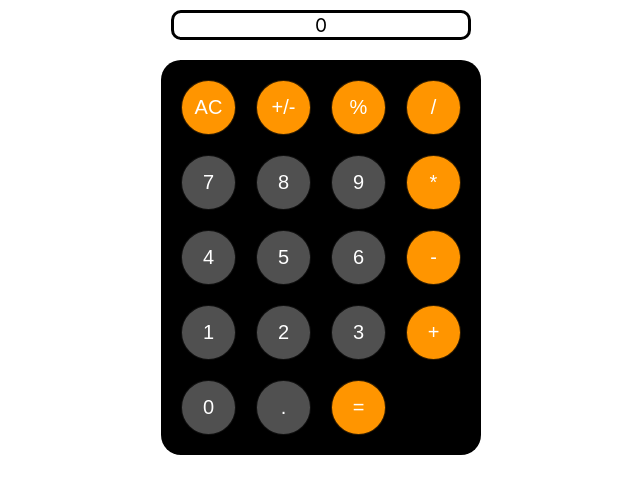
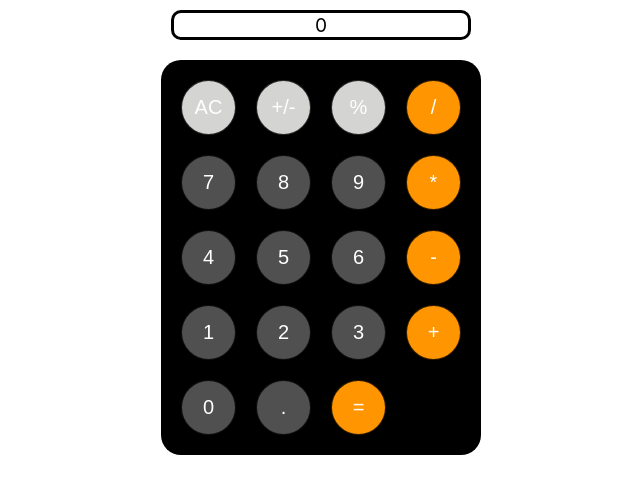
Before and after one commit to derekm28/Calculator, a React (Create React App) app: page / in a window 1280 px wide. Shown: the top 494 px of the page, without its empty margins (329-969 px from the left). Built offline with nearby package versions, Linux system fonts and the light colour scheme.

Commit message:
updates to button colors

```diff
--- a/src/components/button.css
+++ b/src/components/button.css
@@ -11,6 +11,15 @@
     height: 55px;
     width: 55px;
     background-color: #FF9500;
+    border-radius: 50%;
+    display: inline-block;
+    color: white;
+}
+
+.top-symbols {
+    height: 55px;
+    width: 55px;
+    background-color: #D4D4D2;
     border-radius: 50%;
     display: inline-block;
     color: white;
--- a/src/components/calculator.js
+++ b/src/components/calculator.js
@@ -8,9 +8,9 @@ export default function Calculator() {
   const [displayValue, setDisplayValue] = useState(0);
   const [previousValue, setPreviousValue] = useState(displayValue);
   const buttonData = [
-    {value : "AC", type : "symbol"},
-    {value : "+/-", type : "symbol"},
-    {value : "%", type : "symbol"},
+    {value : "AC", type : "top-symbol"},
+    {value : "+/-", type : "top-symbol"},
+    {value : "%", type : "top-symbol"},
     {value : "/", type : "symbol"},
     {value : "7", type : "number"},
     {value : "8", type : "number"},
@@ -87,15 +87,12 @@ export default function Calculator() {
         }
         break;
 
-      case "clear":
-        if ((<Button text="AC" />)) {
-          updatedDisplayValue = "0";
-        } else {
-        }
+      case "AC":
+        updatedDisplayValue = "0";
         break;
 
       case "0":
-        updatedDisplayValue += inputValue;
+        updatedDisplayValue += "0";
         break;
 
       case "1":
@@ -138,7 +135,12 @@ export default function Calculator() {
         console.log("Error, should not reach default");
     }
 
-    setDisplayValue(updatedDisplayValue);
+    if(updatedDisplayValue.includes(".")){
+      setDisplayValue(parseFloat(updatedDisplayValue));
+    }else{
+      setDisplayValue(parseInt(updatedDisplayValue));
+    }
+
   };
 
   return (
@@ -152,7 +154,8 @@ export default function Calculator() {
             key={`button-${i}`}
             type="button"
             className={`${
-              button.type === "number" ? "numbers" : "symbols"
+              button.type === "number" ? "numbers" :
+              button.type === "symbol" ? "symbols" : "top-symbols"
             } grid-item ${button.value === "0" ? "twoItemButton" : ""}`}
             text={button.value}
             function={
```
